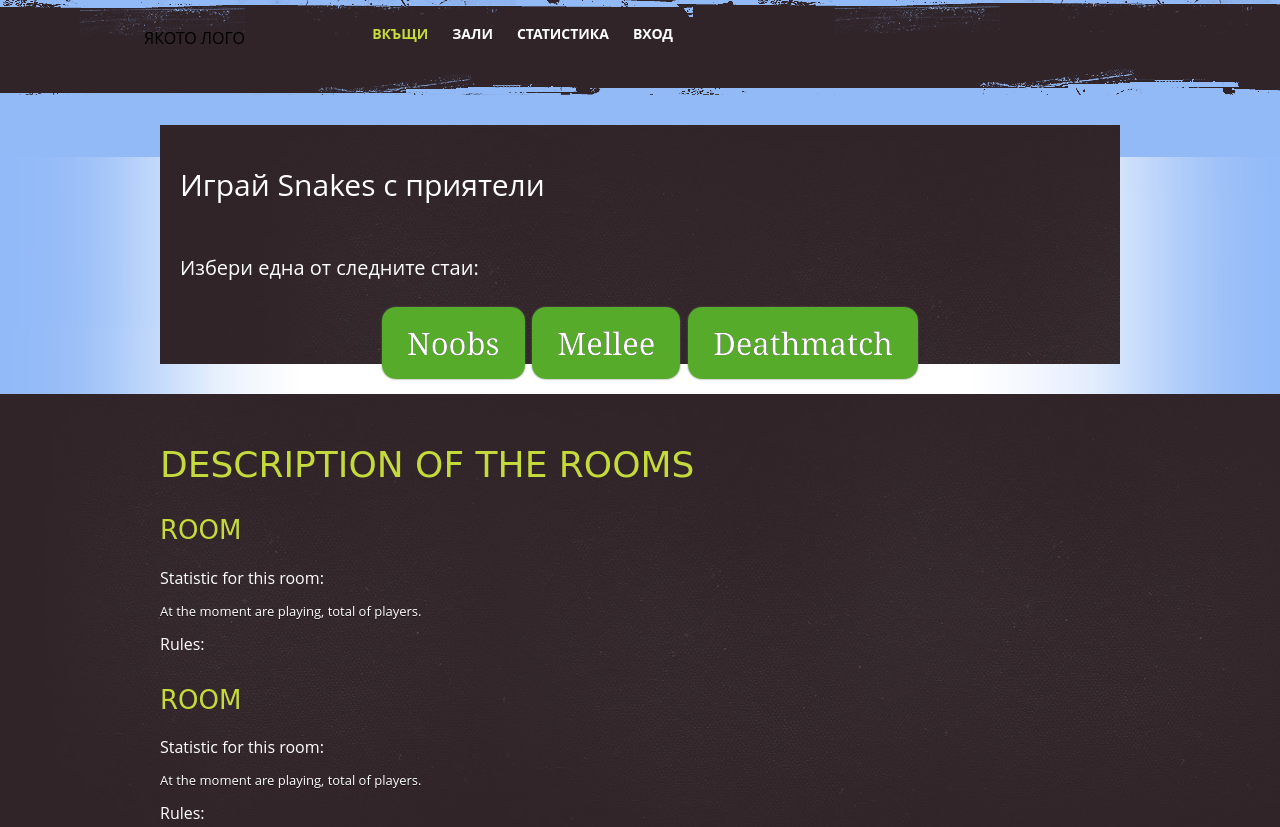
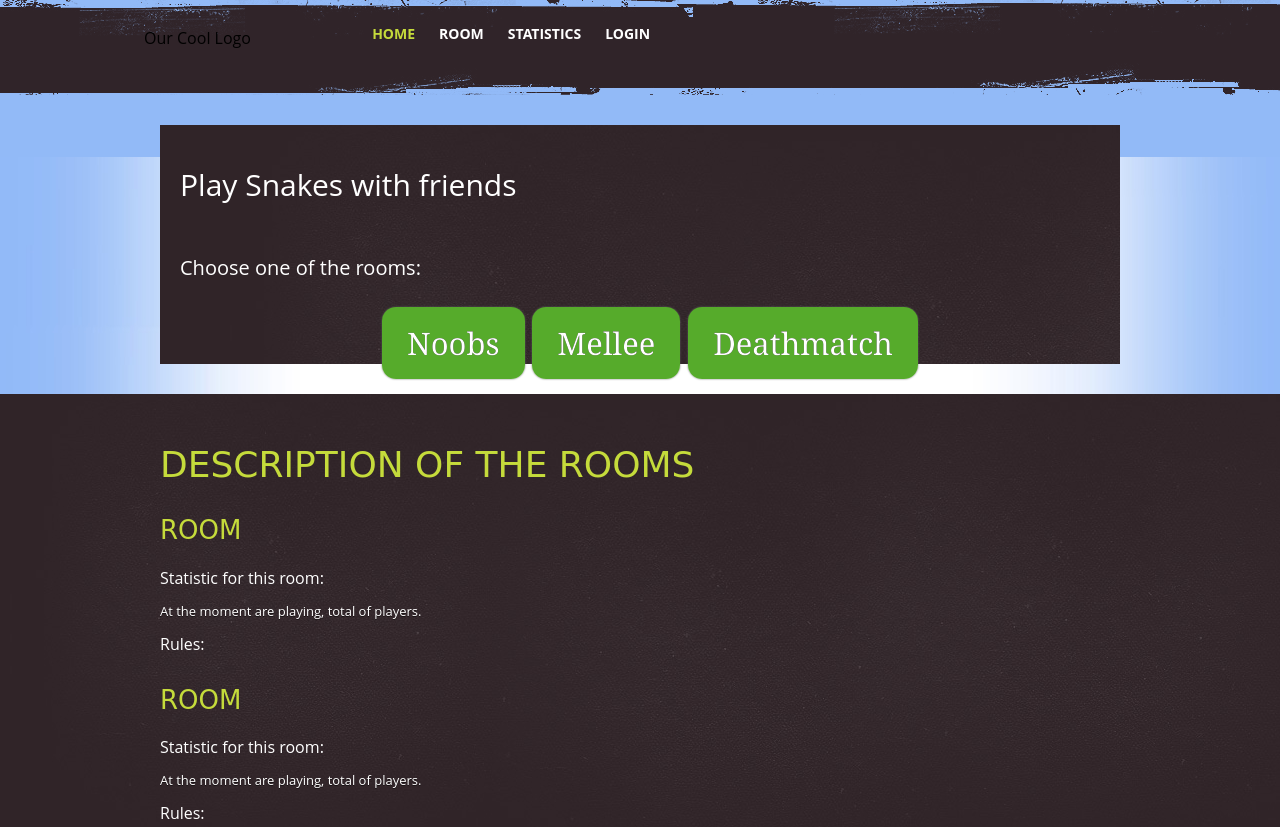
Before and after one commit to clanrbr/snake, a website: page webroot/index.html in a window 1280 px wide. Shown: the top 827 px of the page. Drawn offline with nearby package versions, Linux system fonts and the light colour scheme; no server answers.

Commit message:
added bard

```diff
--- a/room.js
+++ b/room.js
@@ -44,6 +44,8 @@ function Room(data) {
 			current_players: this.getNumberOfPlayers(),
 			max_players: this.total_players,
 			description: this.description,
+			gridx: this.gridx,
+			gridy: this.gridy
 		};
 	};
 	this.check_free = function(x, y){
--- a/webroot/index.html
+++ b/webroot/index.html
@@ -12,13 +12,13 @@
 	<div id="container">
 		<div id="upline">
 			<div id="menu">
-				<div id="logo">ЯКОТО ЛОГО</div>
+				<div id="logo">Our Cool Logo</div>
 				<div>
 			        <ul id="actualMenu">
-			          <li class="active"><a href="/index.html">Вкъщи</a></li>
-			          <li><a href="#">Зали</a></li>
-			          <li><a href="#">Статистика</a></li>
-			          <li><a href="#">Вход</a></li>
+			          <li class="active"><a href="/index.html">Home</a></li>
+			          <li><a href="#">Room</a></li>
+			          <li><a href="#">Statistics</a></li>
+			          <li><a href="#">Login</a></li>
 			        </ul>
 	  			</div>
 			</div>
@@ -26,22 +26,16 @@
 		<div class="cta_text">
 			<div id="begin_screen">
 		      <p>
-		        <span>Играй Snakes с приятели</span>
+		        <span>Play Snakes with friends</span>
 		      </p>
 		      <p>
-		        <span style="font-size:20px;">Избери една от следните стаи:</span>
+		        <span style="font-size:20px;">Choose one of the rooms:</span>
 		      </p>
 			  <div id="buttons">
 				<div><a id="room1" type="button" class="btn" onclick="joinRoom(1);">Noobs</a></div>
 				<div><a id="room2" type="bytton" class="btn" onclick="joinRoom(2);">Mellee</a></div>
 				<div><a id="room3" type="button" class="btn" onclick="joinRoom(3);">Deathmatch</a></div>
 			  </div>
-		  	</div>
-		  	<div id="board_screen">
-		      <!-- <form>
-		      	<input type="text" name="username" value=""/>
-		      	<div><a id="room3" type="button" class="btn" onclick="joinRoom(3);">Започни игра</a></div>
-		      </form> -->
 		  	</div>
 	    </div>
 
@@ -53,6 +47,10 @@
 		      	<input class="input_field" type="text" name="username" value=""/>
 		      	<div><a id="room3" type="button" class="btn" onclick="startGame();">Start a game</a></div>
 		      </form>
+		  	</div>
+
+		  	<div id="board_screen" style="display:block" class="position_middle">
+    		  <div id="theboard"></div>
 		  	</div>
 
 	    	<div class="position_middle">
--- a/webroot/js.js
+++ b/webroot/js.js
@@ -27,8 +27,9 @@ window.onload = function () {
 
 	socket.on('join_status', function (data) {
 		console.log(data);
-		if (data===1)
+		if (data===1) {
 			switchScreen(1);
+		}
 	});
 
 	socket.on('leave_status', function (data) {
```
